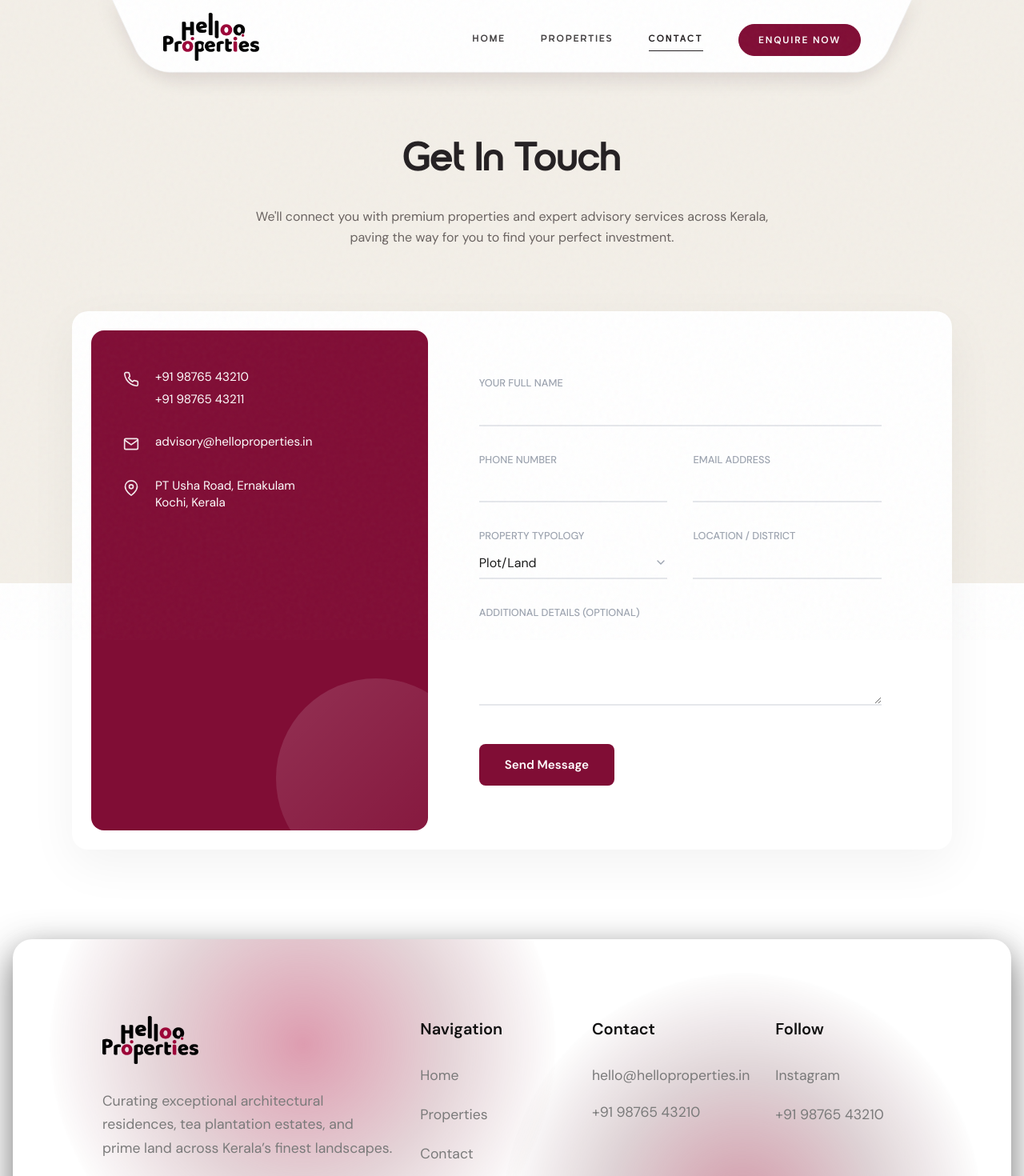
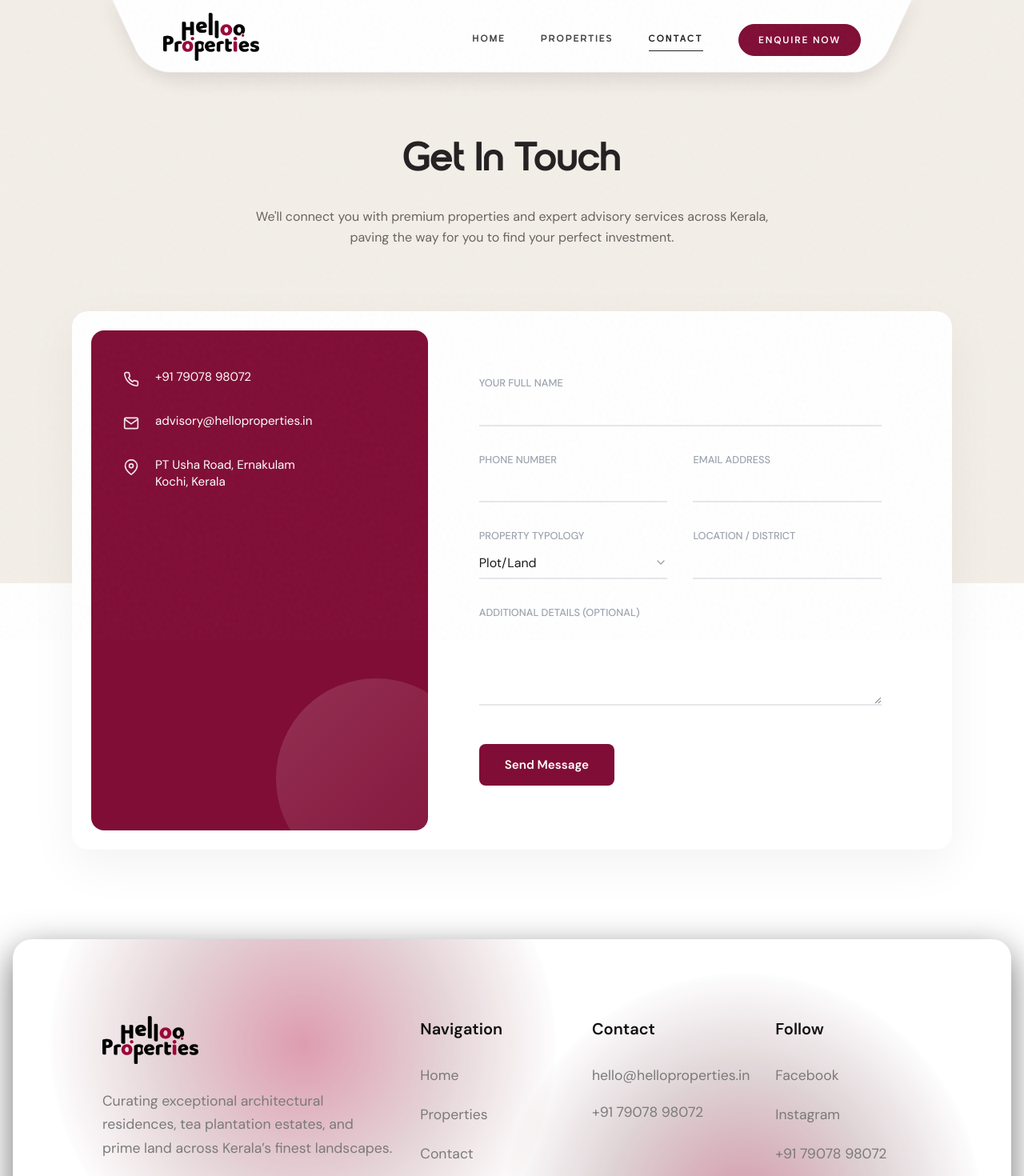
Before and after one commit to appsabhi/helloproperties-customer-fronend, a React (Vite) app: page /contact in a window 1280 px wide. Shown: the top 1470 px of the page at 80% size. Built offline with nearby package versions, Linux system fonts and the light colour scheme; no server answers; a web font is replaced by a local one; what morphicons would draw is missing.

Commit message:
updated with  repalcing the demo numbers and socila media url  with exact one

```diff
--- a/src/components/ContactPage.jsx
+++ b/src/components/ContactPage.jsx
@@ -64,8 +64,7 @@ const ContactPage = () => {
                     <div className="info-block">
                       <svg width="20" height="20" viewBox="0 0 24 24" fill="none" stroke="currentColor" strokeWidth="2" strokeLinecap="round" strokeLinejoin="round"><path d="M22 16.92v3a2 2 0 0 1-2.18 2 19.79 19.79 0 0 1-8.63-3.07 19.5 19.5 0 0 1-6-6 19.79 19.79 0 0 1-3.07-8.67A2 2 0 0 1 4.11 2h3a2 2 0 0 1 2 1.72 12.84 12.84 0 0 0 .7 2.81 2 2 0 0 1-.45 2.11L8.09 9.91a16 16 0 0 0 6 6l1.27-1.27a2 2 0 0 1 2.11-.45 12.84 12.84 0 0 0 2.81.7A2 2 0 0 1 22 16.92z"></path></svg>
                       <div className="info-text">
-                        <span>+91 98765 43210</span>
-                        <span>+91 98765 43211</span>
+                        <span>+91 79078 98072</span>
                       </div>
                     </div>
 
--- a/src/components/Footer.jsx
+++ b/src/components/Footer.jsx
@@ -36,15 +36,16 @@ const Footer = () => {
           <div className="hp-footer-col">
             <h4 className="hp-footer-col-title">Contact</h4>
             <p className="hp-footer-info-text">hello@helloproperties.in</p>
-            <p className="hp-footer-info-text">+91 98765 43210</p>
+            <p className="hp-footer-info-text">+91 79078 98072</p>
           </div>
 
           {/* Social */}
           <div className="hp-footer-col">
             <h4 className="hp-footer-col-title">Follow</h4>
             <ul className="hp-footer-links">
+              <li><a href="https://www.facebook.com/profile.php?id=61593274556512" target="_blank" rel="noreferrer">Facebook</a></li>
               <li><a href="https://www.instagram.com/helloproperties_/" target="_blank" rel="noreferrer">Instagram</a></li>
-              <li><a href="tel:+919876543210">+91 98765 43210</a></li>
+              <li><a href="tel:+917907898072">+91 79078 98072</a></li>
             </ul>
           </div>
         </div>
--- a/src/components/GetInTouchModal.jsx
+++ b/src/components/GetInTouchModal.jsx
@@ -66,7 +66,7 @@ const GetInTouchModal = ({ isOpen, onClose }) => {
                 <input
                   type="tel"
                   required
-                  placeholder="+91 98765 43210"
+                  placeholder="+91 79078 98072"
                   value={formData.phone}
                   onChange={(e) => setFormData({ ...formData, phone: e.target.value })}
                 />
--- a/src/components/Header.jsx
+++ b/src/components/Header.jsx
@@ -122,8 +122,8 @@ const Header = () => {
 
         {/* Footer / Social Icons */}
         <div className="arch-menu-social-footer">
-          <a href="#" aria-label="Facebook"><svg width="20" height="20" viewBox="0 0 24 24" fill="none" stroke="currentColor" strokeWidth="2"><path d="M18 2h-3a5 5 0 0 0-5 5v3H7v4h3v8h4v-8h3l1-4h-4V7a1 1 0 0 1 1-1h3z"></path></svg></a>
-          <a href="#" aria-label="Instagram"><svg width="20" height="20" viewBox="0 0 24 24" fill="none" stroke="currentColor" strokeWidth="2"><rect x="2" y="2" width="20" height="20" rx="5" ry="5"></rect><path d="M16 11.37A4 4 0 1 1 12.63 8 4 4 0 0 1 16 11.37z"></path><line x1="17.5" y1="6.5" x2="17.51" y2="6.5"></line></svg></a>
+          <a href="https://www.facebook.com/profile.php?id=61593274556512" target="_blank" rel="noreferrer" aria-label="Facebook"><svg width="20" height="20" viewBox="0 0 24 24" fill="none" stroke="currentColor" strokeWidth="2"><path d="M18 2h-3a5 5 0 0 0-5 5v3H7v4h3v8h4v-8h3l1-4h-4V7a1 1 0 0 1 1-1h3z"></path></svg></a>
+          <a href="https://www.instagram.com/helloproperties_/" target="_blank" rel="noreferrer" aria-label="Instagram"><svg width="20" height="20" viewBox="0 0 24 24" fill="none" stroke="currentColor" strokeWidth="2"><rect x="2" y="2" width="20" height="20" rx="5" ry="5"></rect><path d="M16 11.37A4 4 0 1 1 12.63 8 4 4 0 0 1 16 11.37z"></path><line x1="17.5" y1="6.5" x2="17.51" y2="6.5"></line></svg></a>
         </div>
       </div>
 
--- a/src/components/ListPropertyCTA.jsx
+++ b/src/components/ListPropertyCTA.jsx
@@ -95,7 +95,7 @@ const ListPropertyCTA = () => {
                     <input
                       type="tel"
                       required
-                      placeholder="+91 98765 43210"
+                      placeholder="+91 79078 98072"
                       value={formData.phone}
                       onChange={(e) => setFormData({ ...formData, phone: e.target.value })}
                     />
--- a/src/components/PropertyDetailsPage.jsx
+++ b/src/components/PropertyDetailsPage.jsx
@@ -191,7 +191,7 @@ const PropertyDetailsPage = () => {
                   <div className="enquiry-contacts">
                     <div className="e-contact">
                       <span>Advisory Desk</span>
-                      <strong>+91 98765 43210</strong>
+                      <strong>+91 79078 98072</strong>
                     </div>
                     <div className="e-contact">
                       <span>Email</span>
```
Also changed, not shown: src/components/PropertyDetailsPage.css (+4 -5 lines).
